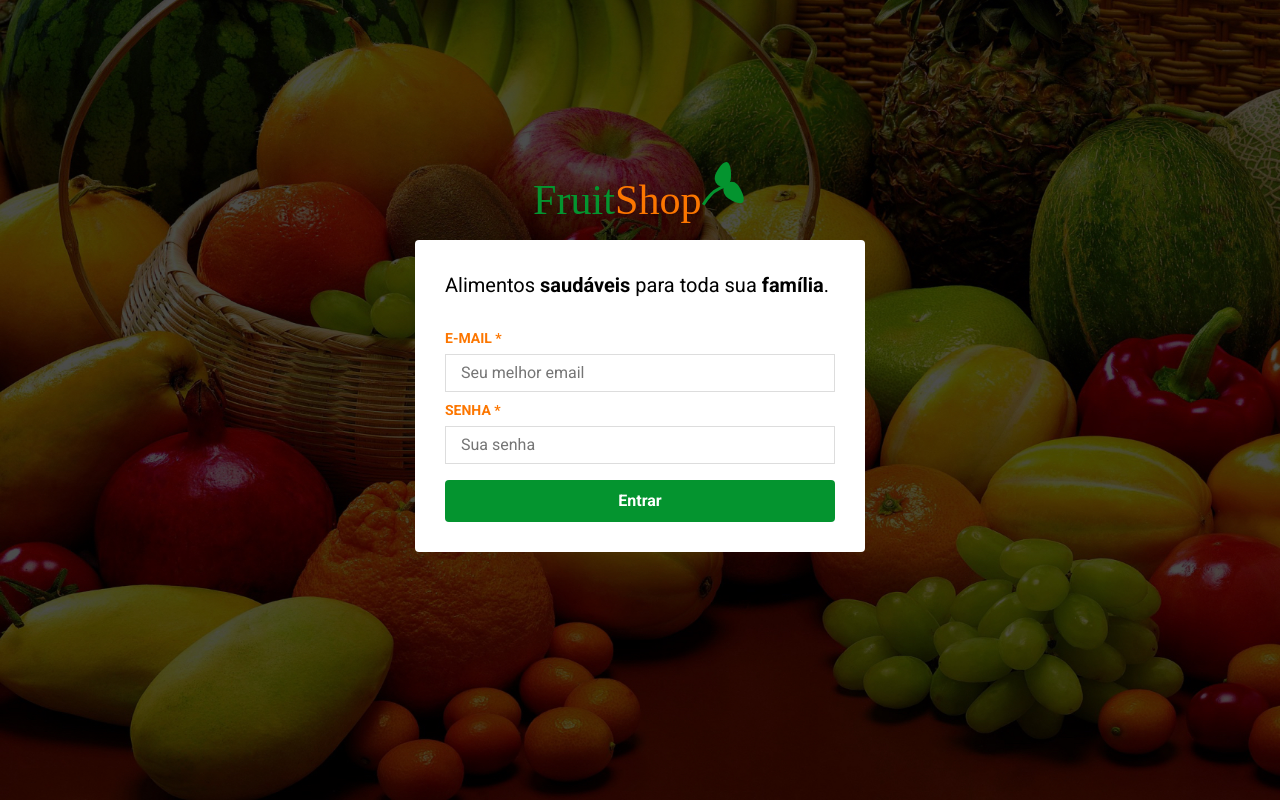
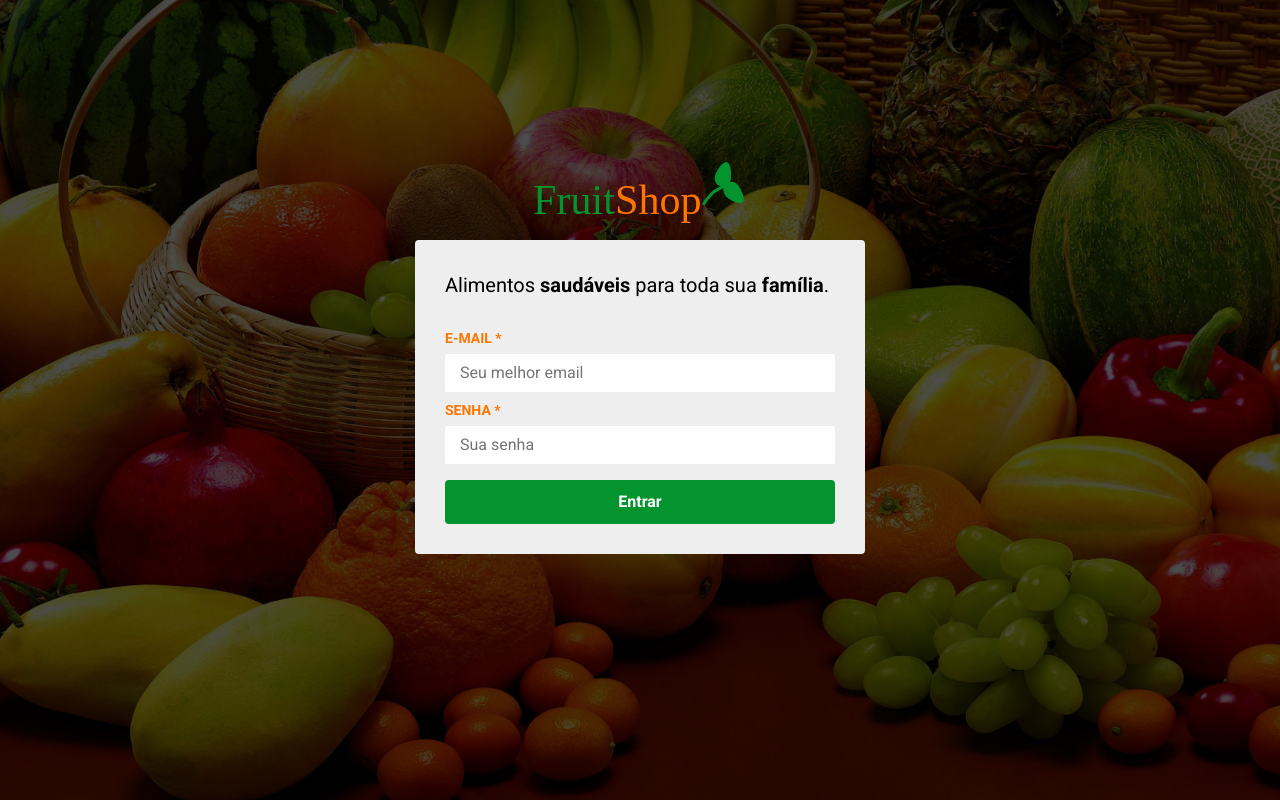
Before and after one commit to jjunior96/Fruit-Shop-Frontend, a React (Create React App) app: page / in a window 1280 px wide. Built offline with nearby package versions, Linux system fonts and the light colour scheme.

Commit message:
Cadastro de usuario & comunicaçao com a api com o axios

```diff
--- a/package.json
+++ b/package.json
@@ -3,8 +3,10 @@
   "version": "0.1.0",
   "private": true,
   "dependencies": {
+    "axios": "^0.19.0",
     "react": "^16.12.0",
     "react-dom": "^16.12.0",
+    "react-router-dom": "^5.1.2",
     "react-scripts": "3.2.0"
   },
   "scripts": {
--- a/src/App.css
+++ b/src/App.css
@@ -40,7 +40,7 @@ img {
 
 .content {
   width: 100%;
-  background: #FFF;
+  background: #EEEEEE;
   margin-top: 10px;
   border-radius: 4px;
   padding: 30px;
@@ -66,7 +66,8 @@ img {
 
 .content form input {
   margin-bottom: 10px;
-  border: 1px solid #ddd;
+  border: 0px solid #ddd;
+  border-radius: 2px;
   height: 38px;
   padding: 0 15px;
   font-size: 16px;
@@ -76,7 +77,7 @@ img {
   border: 0;
   border-radius: 4px;
   width: 100%;
-  height: 42px;
+  height: 44px;
   padding: 0 20px;
   margin-top: 6px;
   font-size: 16px;
--- a/src/App.js
+++ b/src/App.js
@@ -1,8 +1,22 @@
-import React from 'react';
+import React, { useState } from 'react';
+import api from './services/api';
+
 import './App.css';
 import logo from './assets/logo.svg';
 
 function App() {
+  const [email, setEmail] = useState('');
+
+  async function handleSubmit(event) {
+    event.preventDefault();
+
+    const response = await api.post('/users', { email });
+
+    const { _id } = response.data;
+
+    localStorage.setItem('user', _id);
+  }
+
   return (
     <div className="container">
       <img src={logo} alt="Fruit-Shop"/>
@@ -11,12 +25,14 @@ function App() {
 
         <p>Alimentos <strong>saudáveis</strong> para toda sua <strong>família</strong>.</p>
 
-        <form>
+        <form onSubmit={handleSubmit} >
           <label htmlFor="email">E-MAIL *</label>
           <input
             type="email"
             id="email"
             placeholder="Seu melhor email"
+            value={email}
+            onChange={event => setEmail(event.target.value)}
           />
 
           <label htmlFor="email">SENHA *</label>
--- /dev/null
+++ b/src/services/api.js
@@ -0,0 +1,7 @@
+import axios from 'axios';
+
+const api = axios.create({
+  baseURL: 'http://localhost:3000',
+});
+
+export default api;
```
Also changed, not shown: 1 other file (tests, documents, lock files or other folders).
